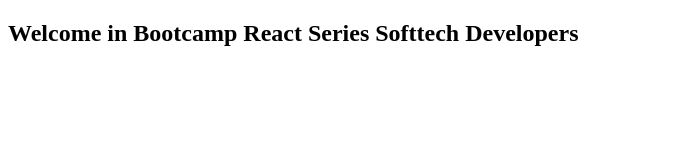
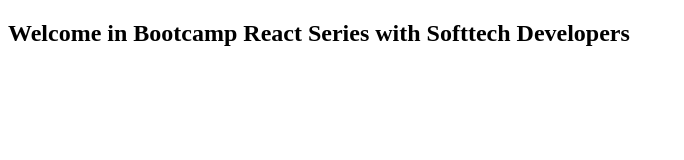
Before and after one commit to ArifSalaar/BootcampReactSeries, a plain HTML site: page index.html in a window 1280 px wide. Shown: the whole page, without its empty margins (0-684 px from the left). Drawn offline with Linux system fonts and the light colour scheme.

Commit message:
index update

```diff
--- a/index.html
+++ b/index.html
@@ -9,7 +9,7 @@
 </head>
 
 <body>
-    <h2> Welcome in Bootcamp React Series Softtech Developers</h2>
+    <h2> Welcome in Bootcamp React Series with Softtech Developers</h2>
 </body>
 
 </html>
```
